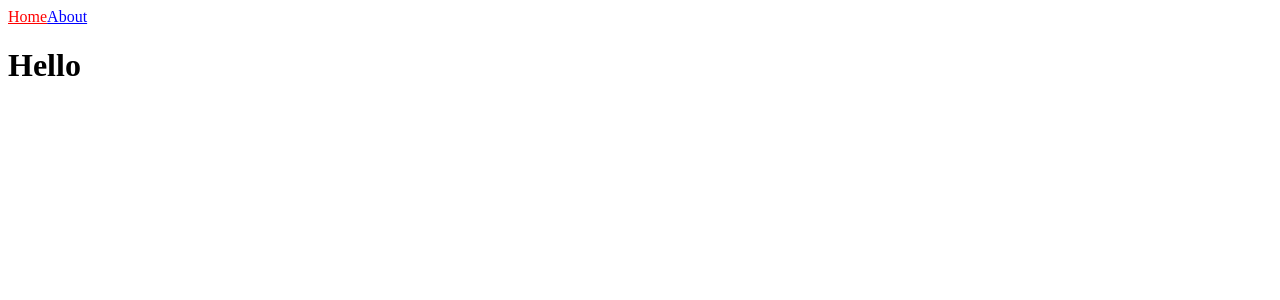
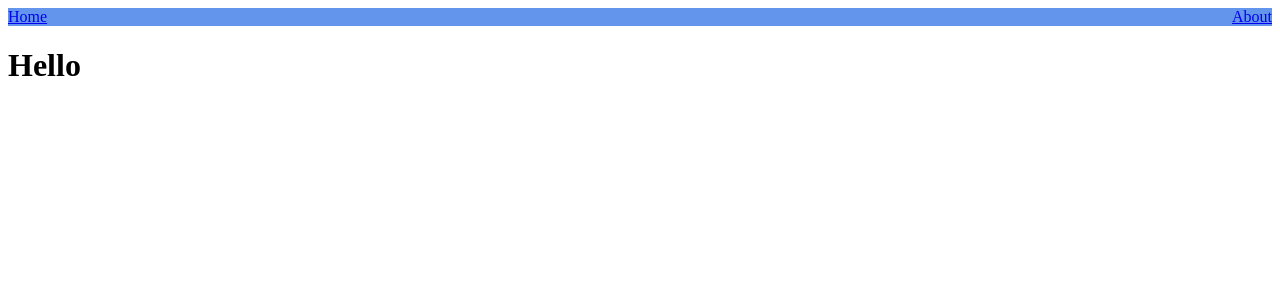
Before and after one commit to NamJwong/nextjs-practice, a Next.js app: page / in a window 1280 px wide. Shown: the top 300 px of the page. Built offline with nearby package versions, Linux system fonts and the light colour scheme.

Commit message:
css module 써보기

```diff
--- /dev/null
+++ b/components/NavBar.module.css
@@ -0,0 +1,5 @@
+.nav {
+  display: flex;
+  justify-content: space-between;
+  background-color: cornflowerblue;
+}
--- a/components/NavBar.tsx
+++ b/components/NavBar.tsx
@@ -1,18 +1,14 @@
 import Link from "next/link";
 import { useRouter } from "next/router";
+
+import styles from "./NavBar.module.css";
 
 export default function NavBar() {
   const router = useRouter();
   return (
-    <nav>
-      <Link href="/">
-        <a style={{ color: router.pathname === "/" ? "red" : "blue" }}>Home</a>
-      </Link>
-      <Link href="/about">
-        <a style={{ color: router.pathname === "/about" ? "red" : "blue" }}>
-          About
-        </a>
-      </Link>
+    <nav className={styles.nav}>
+      <Link href="/">Home</Link>
+      <Link href="/about">About</Link>
     </nav>
   );
 }
```
